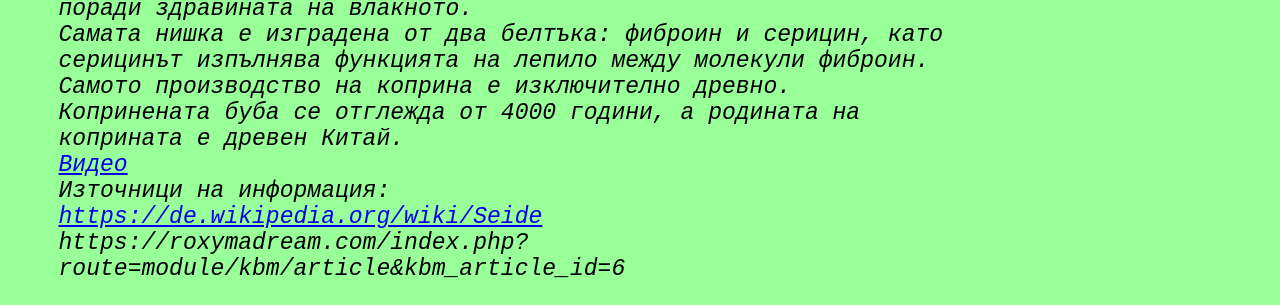
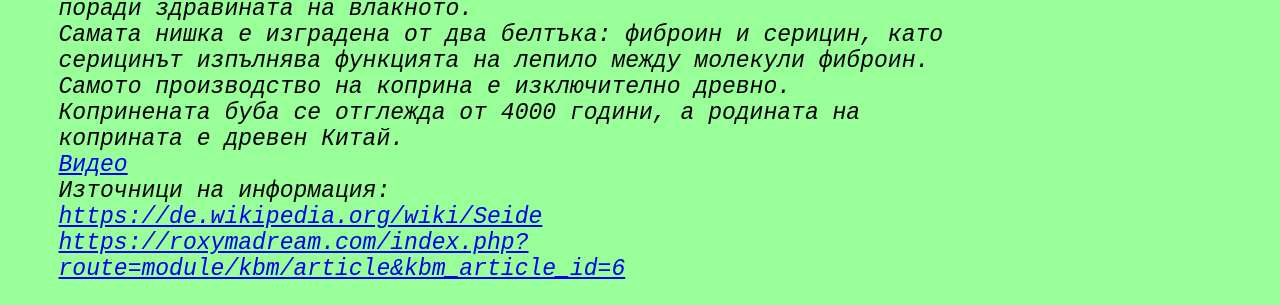
Before and after one commit to ivanboianov/bio, a plain HTML site: page Коприна.html in a window 1280 px wide. Shown: the part 561-866 px from the top of the page. Drawn offline with Linux system fonts and the light colour scheme.

Commit message:
Update Коприна.html

```diff
--- a/Коприна.html
+++ b/Коприна.html
@@ -64,7 +64,7 @@
        <img id="hpic" src="https://i.dlpng.com/static/png/6690511_preview.png">
       <p id="homeb" >Начална страница</p></div></a>
       <h1 id="h1">Коприна<h1>
-      <p id="info"> <img id="pic"width="100%" src="https://www.kakvoe.eu/wp-content/uploads/2021/07/koprinena-peperuda-1.jpg"> Коприната се получава от какавидите, направени от черничевата копринена пеперуда в процеса на тяхната метаморфоза. Какавидите се събират, но за да бъде разплетена нишката е необходимо те да се сварят. Една нишка може да достигне изключителна дължина. От нишката се правят различни изделия, които са доста издръжливи поради здравината на влакното. <br> Самата нишка е изградена от два белтъка: фиброин и серицин, като серицинът изпълнява функцията на лепило между молекули фиброин. <br> Самото производство на коприна е изключително древно. Копринената буба се отглежда от 4000 години, а родината на коприната е древен Китай.<br><a id="yt" target="_blank" href="https://youtu.be/pLq4RVO19ig">Видео</a><br>Източници на информация:<br><a href="https://de.wikipedia.org/wiki/Seide">https://de.wikipedia.org/wiki/Seide</a><br><a hrf="https://roxymadream.com/index.php?route=module/kbm/article&kbm_article_id=6">https://roxymadream.com/index.php?route=module/kbm/article&kbm_article_id=6</a></p>
+      <p id="info"> <img id="pic"width="100%" src="https://www.kakvoe.eu/wp-content/uploads/2021/07/koprinena-peperuda-1.jpg"> Коприната се получава от какавидите, направени от черничевата копринена пеперуда в процеса на тяхната метаморфоза. Какавидите се събират, но за да бъде разплетена нишката е необходимо те да се сварят. Една нишка може да достигне изключителна дължина. От нишката се правят различни изделия, които са доста издръжливи поради здравината на влакното. <br> Самата нишка е изградена от два белтъка: фиброин и серицин, като серицинът изпълнява функцията на лепило между молекули фиброин. <br> Самото производство на коприна е изключително древно. Копринената буба се отглежда от 4000 години, а родината на коприната е древен Китай.<br><a id="yt" target="_blank" href="https://youtu.be/pLq4RVO19ig">Видео</a><br>Източници на информация:<br><a href="https://de.wikipedia.org/wiki/Seide">https://de.wikipedia.org/wiki/Seide</a><br><a href="https://roxymadream.com/index.php?route=module/kbm/article&kbm_article_id=6">https://roxymadream.com/index.php?route=module/kbm/article&kbm_article_id=6</a></p>
 
  </body>
  </html>
```
